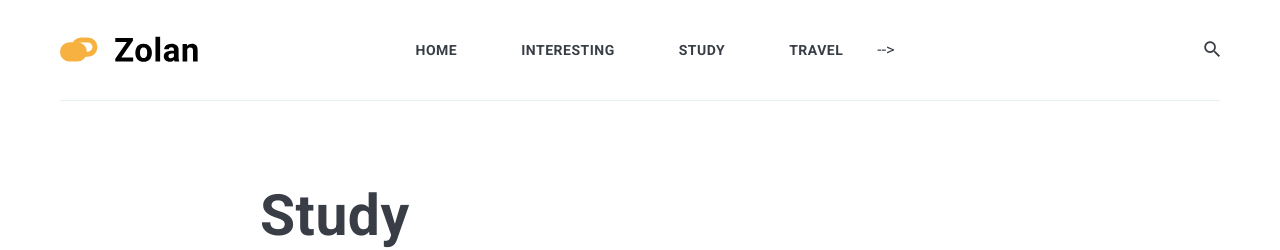
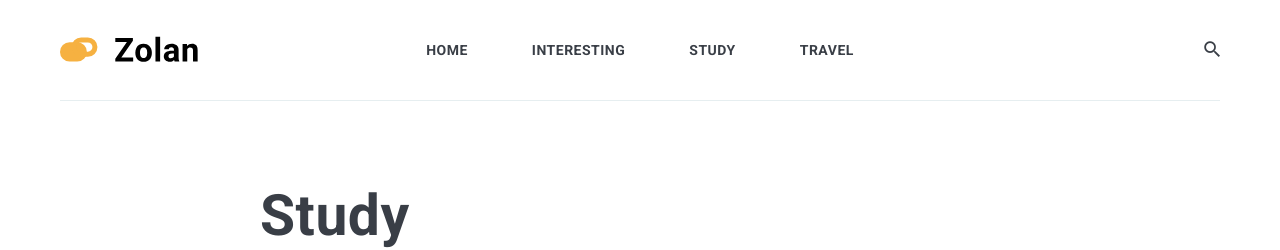
Before and after one commit to piripiribangbang/piripiribangbang.github.io, a Jekyll site: the page built from _pages/study.md, in a window 1280 px wide. Shown: the top 250 px of the page. Built offline with Jekyll 4.4.1, drawn with Linux system fonts in a browser that asks for light colours; nearby versions of some CDN libraries; our own code applies the rules of GitHub Pages for plain Markdown files.

Commit message:
Update header.html

```diff
--- a/_includes/header.html
+++ b/_includes/header.html
@@ -35,7 +35,7 @@
               </li>
               {% endif %}
                 {% endunless %}
-              {% endfor %} -->
+              {% endfor %}
             </ul>
 
           </div>
```
